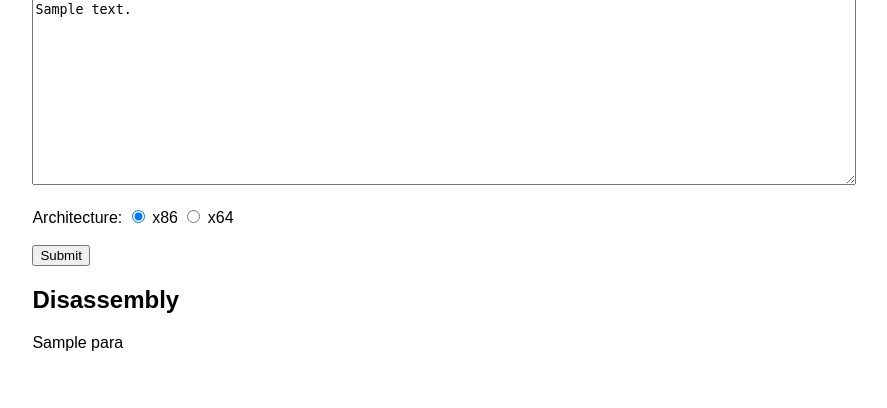
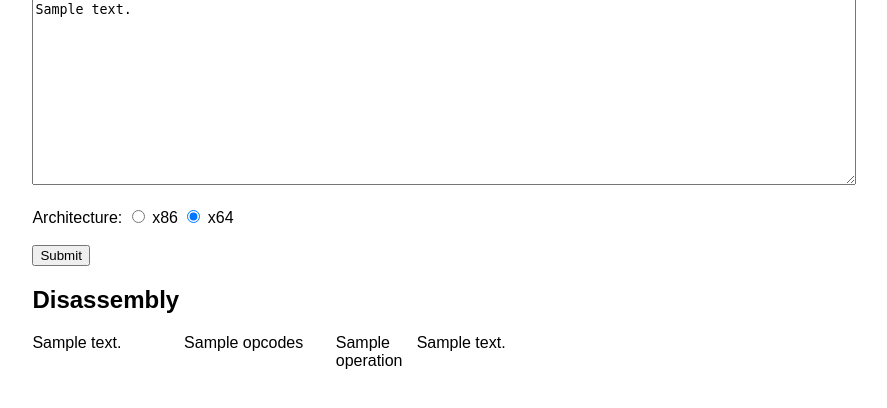
Before and after one commit to balintszabo96/VisualShellcode, a Flask app: template webapp/templates/index.html in a window 1280 px wide. Shown: the part 177-585 px from the top of the page, without its empty margins (102-989 px from the left). Run offline with Flask 3, Linux system fonts and the light colour scheme; the template is opened without the code that fills it: most values are stand-ins (such as "Sample title", 1, 10 or a date in 2020).

Commit message:
Added better display for shellcode

```diff
--- a/webapp/app.py
+++ b/webapp/app.py
@@ -4,8 +4,9 @@ from utils.logic import get_disasm
 app = Flask(__name__)
 
 def process(input_text, architecture):
-    disasm = get_disasm(input_text.replace(' ', ''), architecture).split('\n')
-    return disasm
+    instructions = get_disasm(input_text.replace(' ', ''), architecture)
+    #return [str(inst) for inst in instructions]
+    return instructions
 
 @app.route('/', methods=['GET', 'POST'])
 def index():
--- a/webapp/templates/index.html
+++ b/webapp/templates/index.html
@@ -18,6 +18,29 @@
             width: 80%;
             margin: auto;
         }
+        .column1 {
+            float: left;
+            width: 15%;
+        }
+        .column2 {
+            float: left;
+            width: 15%;
+        }
+        .column3 {
+            float: left;
+            width: 8%;
+        }
+        .column4 {
+            float: left;
+            width: 35%;
+        }
+
+        /* Clear floats after the columns */
+        .row:after {
+            content: "";
+            display: table;
+            clear: both;
+        }
     </style>
 </head>
 <body>
@@ -29,15 +52,21 @@
         <form method="POST">
             <textarea name="text_input" rows="12" cols="100">{{ submitted_text }}</textarea><br><br>
             <label for="architecture">Architecture:</label>
-            <input type="radio" id="x86" name="architecture" value="x86" {% if architecture == 'x86' %}checked{% endif %} checked>
+            <input type="radio" id="x86" name="architecture" value="x86" {% if architecture == 'x86' %}checked{% endif %}>
             <label for="x86">x86</label>
-            <input type="radio" id="x64" name="architecture" value="x64" {% if architecture == 'x64' %}checked{% endif %}>
+            <input type="radio" id="x64" name="architecture" value="x64" {% if architecture == 'x64' %}checked{% endif %} checked>
             <label for="x64">x64</label><br><br>
             <input type="submit" value="Submit">
         </form>
         <h2>Disassembly</h2>
         {% for para in processed_text %}
-            <p>{{para}}</p>
+            <div class="row">
+                <div class="column1">{{para.address}}</div>
+                <div class="column2">{{para.opcodes}}</div>
+                <div class="column3">{{para.operation}}</div>
+                <div class="column4">{{para.text}}</div>
+            </div>
+
         {% endfor %}
 </body>
 </html>
```
Also changed, not shown: webapp/utils/instruction.py (added, +9 -0 lines), webapp/utils/logic.py (+15 -3 lines).
